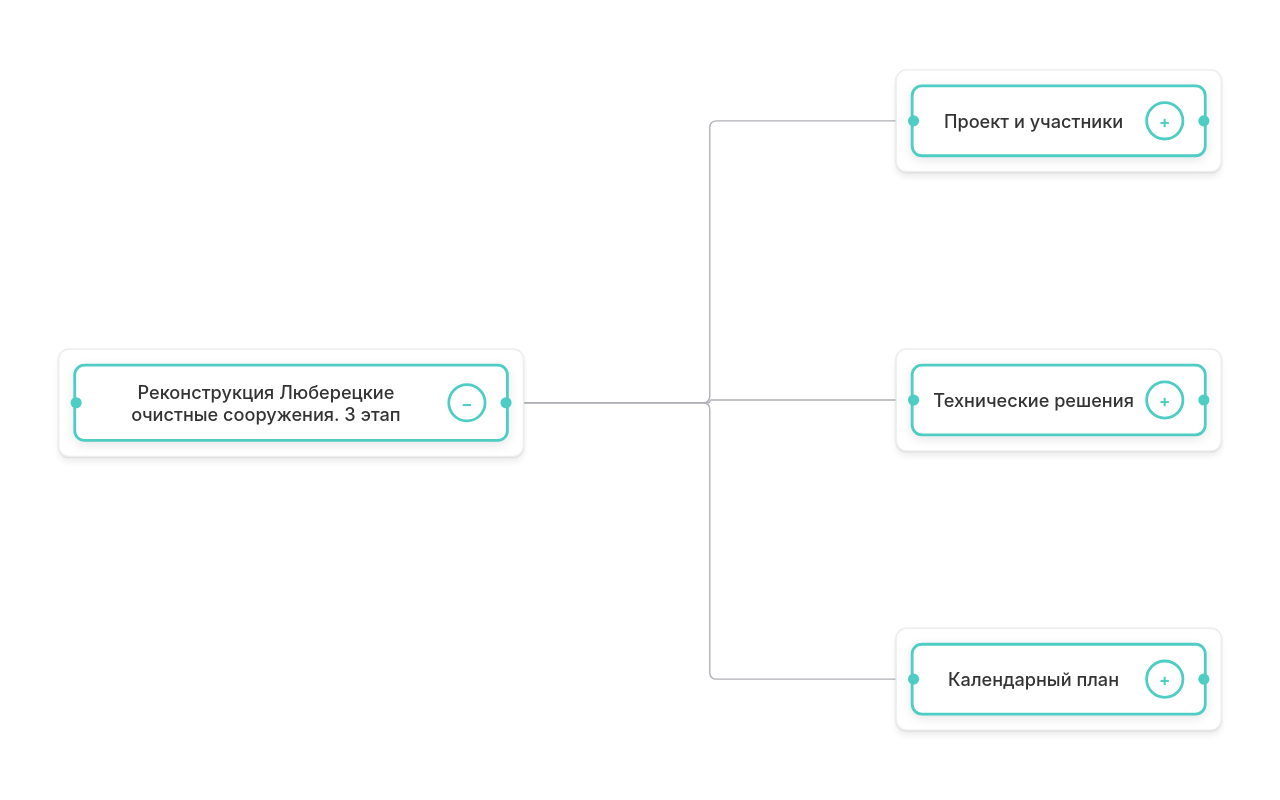
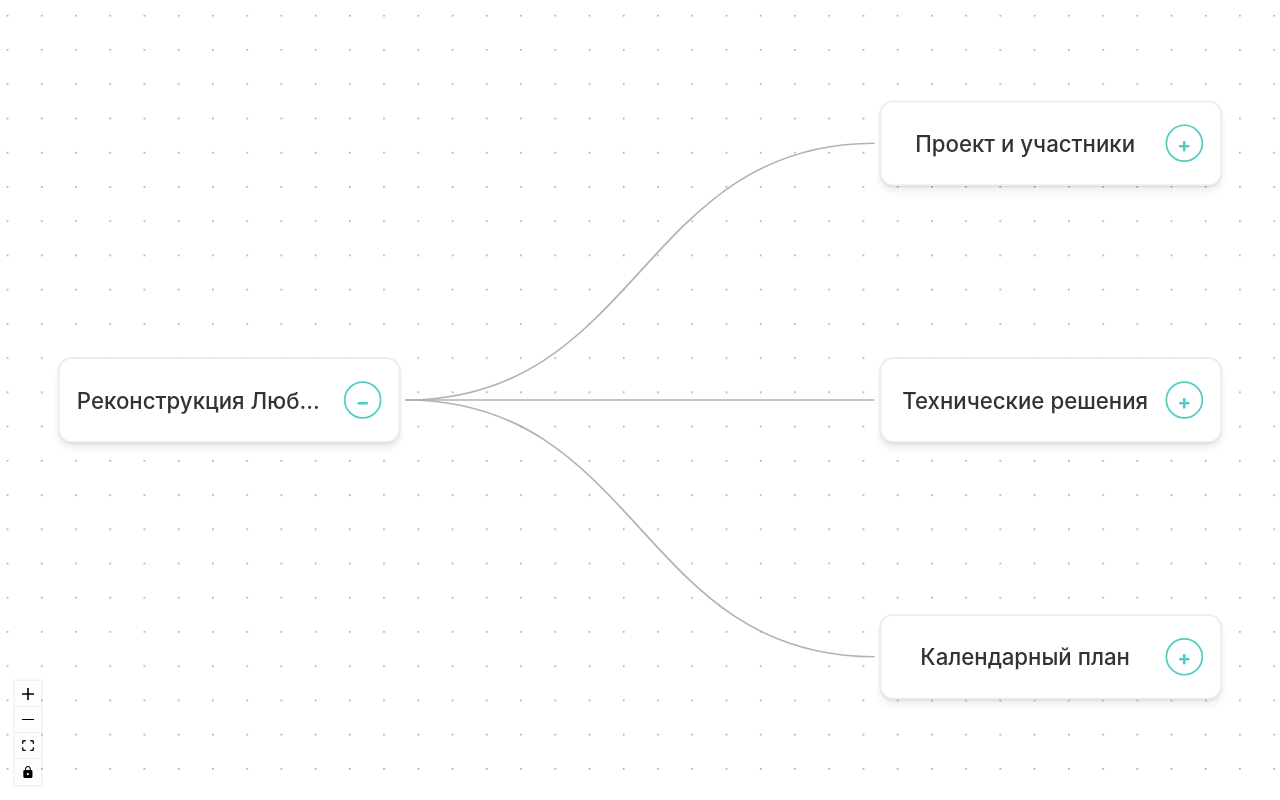
Before and after one commit to moduesss/mindmap, a React (Vite) app: page / in a window 1280 px wide. Built offline with nearby package versions, Linux system fonts and the light colour scheme.

Commit message:
feat: expand collapse

```diff
--- a/package.json
+++ b/package.json
@@ -14,12 +14,14 @@
     "@dagrejs/dagre": "^1.0.4",
     "@xyflow/react": "^12.7.0",
     "d3-hierarchy": "^3.1.2",
+    "d3-timer": "^3.0.1",
     "elkjs": "^0.9.1",
     "leva": "^0.9.35",
     "react": "^18.2.0",
     "react-dom": "^18.2.0"
   },
   "devDependencies": {
+    "@types/d3-timer": "^3.0.2",
     "@types/dagre": "^0.7.52",
     "@types/react": "^18.2.15",
     "@types/react-dom": "^18.2.7",
--- a/src/App.tsx
+++ b/src/App.tsx
@@ -1,64 +1,42 @@
-import { useEffect, useCallback } from "react";
-
+import { useCallback } from "react";
 import {
   ReactFlow,
-  MarkerType,
   ReactFlowProvider,
   useReactFlow,
-  Node,
-  Edge,
   NodeMouseHandler,
   useNodesState,
   useEdgesState,
-  OnConnect,
-  addEdge,
-  ConnectionLineType,
+  Background,
+  Controls,
 } from "@xyflow/react";
-
-// This is used to display a leva (https://github.com/pmndrs/leva) control panel for the example
-import { useControls, button } from "leva";
-
-import useAutoLayout, { type LayoutOptions } from "./useAutoLayout";
-
-import { nodes as initialNodes, edges as initialEdges } from "./initialElements";
-
-import { getId } from "./utils";
-
-import "@xyflow/react/dist/style.css";
 
 import MindmapNode from "./MindmapNode";
 import useMindmapCollapse from "./useMindmapCollapse";
+import { nodes as initialNodes, edges as initialEdges } from "./initialElements";
+
+import "@xyflow/react/dist/style.css";
 
 const proOptions = {
   hideAttribution: true,
 };
 
-const defaultEdgeOptions = {
-  type: "smoothstep",
-  markerEnd: { type: MarkerType.ArrowClosed },
-  pathOptions: { offset: 5 },
+const nodeTypes = {
+  mindmap: MindmapNode,
 };
 
-/**
- * This example shows how you can automatically arrange your nodes after adding child nodes to your graph.
- */
 function ReactFlowAutoLayout() {
-  const { fitView } = useReactFlow();
-
   const [nodes, setNodes, onNodesChange] = useNodesState(initialNodes);
   const [edges, setEdges, onEdgesChange] = useEdgesState(initialEdges);
 
-  // Заменить useAutoLayout на useMindmapCollapse
-  const { nodes: visibleNodes, edges: visibleEdges } = useMindmapCollapse(
-    nodes,
-    edges,
-    { direction: "LR", spacing: [350, 120] } // больше расстояния
-  );
+  // Используем обновленный хук с анимациями
+  const { nodes: visibleNodes, edges: visibleEdges } = useMindmapCollapse(nodes, edges, {
+    direction: "LR",
+    spacing: [280, 100],
+  });
 
-  // Заменить onNodeClick на expand/collapse функциональность
+  // Обработчик клика для expand/collapse
   const onNodeClick: NodeMouseHandler = useCallback(
     (_, node) => {
-      // Переключаем expanded состояние узла
       setNodes((nds) =>
         nds.map((n) => {
           if (n.id === node.id) {
@@ -70,25 +48,12 @@ function ReactFlowAutoLayout() {
           return n;
         })
       );
-
-      // Центрируем view после изменения
-      setTimeout(() => fitView({ duration: 300 }), 50);
     },
-    [setNodes, fitView]
+    [setNodes]
   );
 
-  const onConnect: OnConnect = useCallback((connection) => setEdges((eds) => addEdge(connection, eds)), [setEdges]);
-
-  // every time our nodes change, we want to center the graph again
-  useEffect(() => {
-    fitView();
-  }, [nodes, fitView]);
-
-  const nodeTypes = {
-    mindmap: MindmapNode,
-  };
-
   return (
+    <div style={{ width: "100vw", height: "100vh" }}>
       <ReactFlow
         nodes={visibleNodes}
         edges={visibleEdges}
@@ -98,11 +63,15 @@ function ReactFlowAutoLayout() {
         nodeTypes={nodeTypes}
         nodesDraggable={false}
         nodesConnectable={false}
+        elementsSelectable={false}
         zoomOnDoubleClick={false}
-      defaultEdgeOptions={defaultEdgeOptions}
-      connectionLineType={ConnectionLineType.SmoothStep}
+        fitView
         proOptions={proOptions}
-    />
+      >
+        <Background />
+        <Controls />
+      </ReactFlow>
+    </div>
   );
 }
 
--- a/src/MindmapNode.tsx
+++ b/src/MindmapNode.tsx
@@ -11,74 +11,18 @@ const MindmapNode = memo(({ data }: NodeProps<{ data: MindmapNodeData }>) => {
   const { label, expanded, expandable } = data;
 
   return (
-    <div
-      style={{
-        padding: "10px 14px",
-        background: "#ffffff",
-        border: "2px solid #4ecdc4",
-        borderRadius: "8px",
-        fontSize: "13px",
-        fontWeight: "500",
-        color: "#333",
-        minWidth: "180px",
-        maxWidth: "280px",
-        boxShadow: "0 2px 8px rgba(0,0,0,0.1)",
-        position: "relative",
-        display: "flex",
-        alignItems: "center",
-        justifyContent: "space-between",
-        transition: "all 0.2s ease",
-        cursor: expandable ? "pointer" : "default",
-      }}
-    >
+    <div>
       {/* Левый handle */}
-      <Handle
-        type="target"
-        position={Position.Left}
-        style={{
-          width: "8px",
-          height: "8px",
-          background: "#4ecdc4",
-          border: "none",
-        }}
-      />
+      <Handle type="target" position={Position.Left} style={{ visibility: "hidden" }} />
 
-      {/* Текст узла */}
-      <span style={{ flex: 1, marginRight: expandable ? "8px" : "0" }}>{label}</span>
+      {/* Контент узла */}
+      <div className="mindmap-node-content">{label}</div>
 
       {/* Кнопка expand/collapse */}
-      {expandable && (
-        <div
-          style={{
-            width: "24px",
-            height: "24px",
-            borderRadius: "50%",
-            border: "2px solid #4ecdc4",
-            background: "#ffffff",
-            color: "#4ecdc4",
-            display: "flex",
-            alignItems: "center",
-            justifyContent: "center",
-            fontSize: "12px",
-            fontWeight: "bold",
-            transition: "all 0.2s ease",
-          }}
-        >
-          {expanded ? "−" : "+"}
-        </div>
-      )}
+      {expandable && <div className="mindmap-expand-button">{expanded ? "−" : "+"}</div>}
 
       {/* Правый handle */}
-      <Handle
-        type="source"
-        position={Position.Right}
-        style={{
-          width: "8px",
-          height: "8px",
-          background: "#4ecdc4",
-          border: "none",
-        }}
-      />
+      <Handle type="source" position={Position.Right} style={{ visibility: "hidden" }} />
     </div>
   );
 });
--- a/src/index.css
+++ b/src/index.css
@@ -8,3 +8,66 @@ body,
   height: 100%;
   margin: 0;
 }
+
+/* Стили для mindmap узлов из dynamic-layouting */
+.react-flow__handle {
+  visibility: hidden;
+}
+
+.react-flow__node-mindmap {
+  width: 200px;
+  height: 50px;
+  padding: 0;
+  background: #fff;
+  border: 1px solid #4ecdc4;
+  border-radius: 8px;
+  box-shadow: 0 1px 3px rgba(0, 0, 0, 0.1);
+  transition: all 0.2s ease;
+}
+
+.react-flow__node-mindmap:hover {
+  box-shadow: 0 2px 8px rgba(0, 0, 0, 0.15);
+  transform: translateY(-1px);
+}
+
+.react-flow__node-mindmap > div {
+  width: 100%;
+  height: 100%;
+  display: flex;
+  justify-content: space-between;
+  align-items: center;
+  padding: 0 12px;
+  font-size: 13px;
+  font-weight: 500;
+  color: #333;
+}
+
+.mindmap-expand-button {
+  width: 20px;
+  height: 20px;
+  border-radius: 50%;
+  border: 1px solid #4ecdc4;
+  background: white;
+  color: #4ecdc4;
+  cursor: pointer;
+  display: flex;
+  align-items: center;
+  justify-content: center;
+  font-size: 12px;
+  font-weight: bold;
+  transition: all 0.2s ease;
+  flex-shrink: 0;
+}
+
+.mindmap-expand-button:hover {
+  background: #4ecdc4;
+  color: white;
+}
+
+.mindmap-node-content {
+  flex: 1;
+  text-overflow: ellipsis;
+  overflow: hidden;
+  white-space: nowrap;
+  margin-right: 8px;
+}
--- a/src/useMindmapCollapse.ts
+++ b/src/useMindmapCollapse.ts
@@ -1,5 +1,6 @@
-import { useMemo } from "react";
-import { Node, Edge } from "@xyflow/react";
+import { useMemo, useEffect, useState } from "react";
+import { Node, Edge, useReactFlow } from "@xyflow/react";
+import { timer } from "d3-timer";
 import Dagre from "@dagrejs/dagre";
 
 export type UseMindmapCollapseOptions = {
@@ -26,22 +27,26 @@ function filterCollapsedChildren(dagre: Dagre.graphlib.Graph, node: Node) {
 function useMindmapCollapse(
   nodes: Node[],
   edges: Edge[],
-  { direction = "LR", spacing = [300, 100] }: UseMindmapCollapseOptions = {} // Увеличил spacing
+  { direction = "LR", spacing = [280, 100] }: UseMindmapCollapseOptions = {}
 ): { nodes: Node[]; edges: Edge[] } {
-  return useMemo(() => {
+  const { getNode, fitView } = useReactFlow();
+  const [animatedNodes, setAnimatedNodes] = useState<Node[]>([]);
+
+  // Вычисляем целевые позиции
+  const targetNodes = useMemo(() => {
     const dagre = new Dagre.graphlib.Graph()
       .setDefaultEdgeLabel(() => ({}))
       .setGraph({
         rankdir: direction,
-        nodesep: spacing[1], // вертикальное расстояние между узлами
-        ranksep: spacing[0], // горизонтальное расстояние между уровнями
+        nodesep: spacing[1],
+        ranksep: spacing[0],
       });
 
     // Добавляем узлы в граф
     for (const node of nodes) {
       dagre.setNode(node.id, {
-        width: 250, // увеличил ширину
-        height: 80, // увеличил высоту
+        width: 200,
+        height: 50,
         data: node.data,
       });
     }
@@ -59,22 +64,64 @@ function useMindmapCollapse(
     // Запускаем layout
     Dagre.layout(dagre);
 
-    return {
-      nodes: nodes.flatMap((node) => {
+    return nodes.flatMap((node) => {
       if (!dagre.hasNode(node.id)) return [];
 
       const { x, y } = dagre.node(node.id);
       const position = {
-          x: x - 125, // центрируем по новой ширине (250/2)
-          y: y - 40, // центрируем по новой высоте (80/2)
+        x: x - 100,
+        y: y - 25,
       };
 
       const data = { ...node.data };
       return [{ ...node, position, data }];
-      }),
-      edges: edges.filter((edge) => dagre.hasNode(edge.source) && dagre.hasNode(edge.target)),
+    });
+  }, [nodes, edges, direction, spacing]);
+
+  // Анимация к целевым позициям
+  useEffect(() => {
+    if (targetNodes.length === 0) {
+      setAnimatedNodes([]);
+      return;
+    }
+
+    const transitions = targetNodes.map((node) => ({
+      id: node.id,
+      from: getNode(node.id)?.position ?? node.position,
+      to: node.position,
+      node,
+    }));
+
+    const t = timer((elapsed) => {
+      const s = Math.min(elapsed / 400, 1);
+      const easeOut = 1 - Math.pow(1 - s, 3);
+
+      const currNodes = transitions.map(({ node, from, to }) => ({
+        ...node,
+        position: {
+          x: from.x + (to.x - from.x) * easeOut,
+          y: from.y + (to.y - from.y) * easeOut,
+        },
+      }));
+
+      setAnimatedNodes(currNodes);
+
+      if (elapsed >= 400) {
+        setAnimatedNodes(targetNodes);
+        t.stop();
+        setTimeout(() => fitView({ duration: 300, padding: 0.1 }), 50);
+      }
+    });
+
+    return () => t.stop();
+  }, [targetNodes, getNode, fitView]);
+
+  return {
+    nodes: animatedNodes.length > 0 ? animatedNodes : targetNodes,
+    edges: edges.filter(
+      (edge) => targetNodes.some((n) => n.id === edge.source) && targetNodes.some((n) => n.id === edge.target)
+    ),
   };
-  }, [nodes, edges, direction, spacing]);
 }
 
 export default useMindmapCollapse;
```
Also changed, not shown: src/useAnimatedMindmap.ts (added, +86 -0 lines), 1 other file (tests, documents, lock files or other folders). Lines whose indentation alone changed are shown as unchanged.
